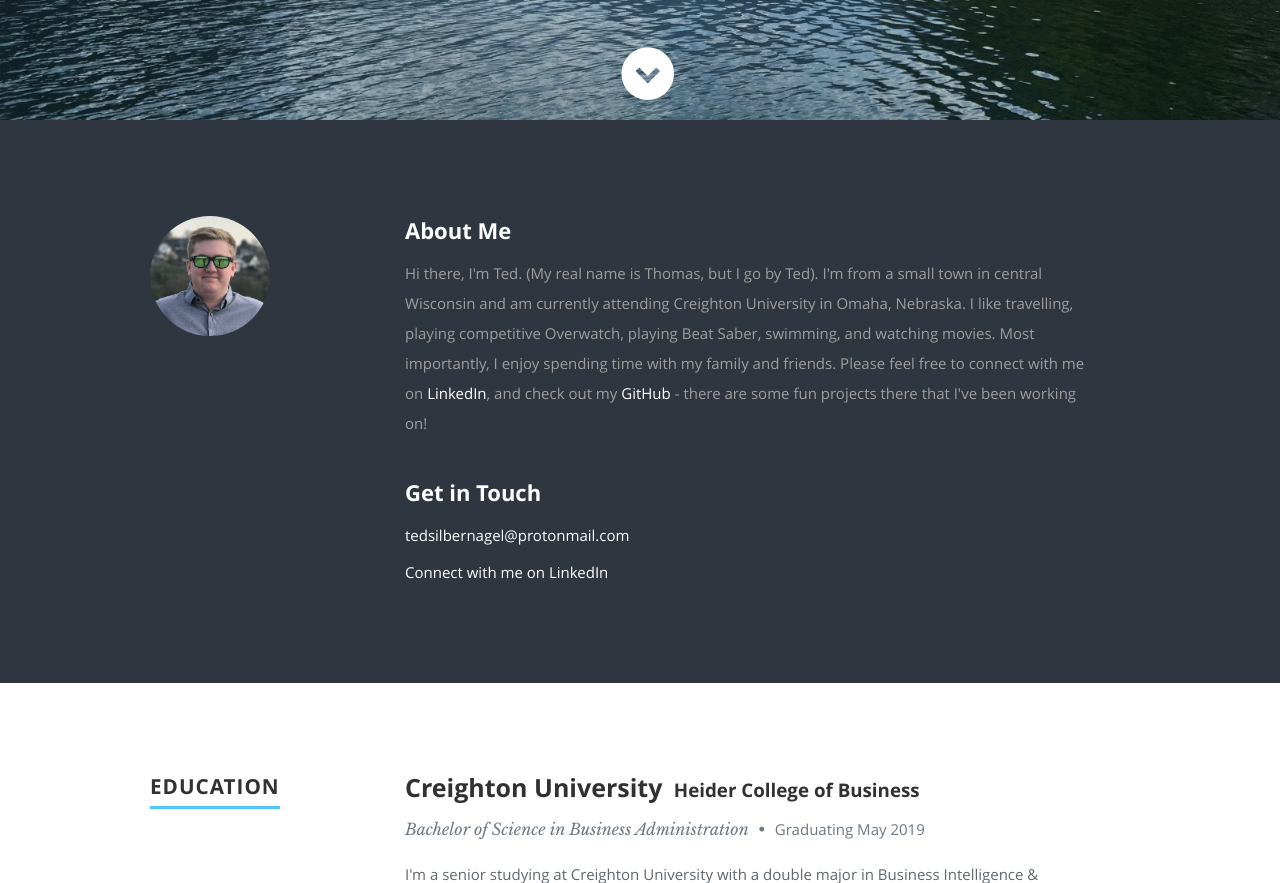
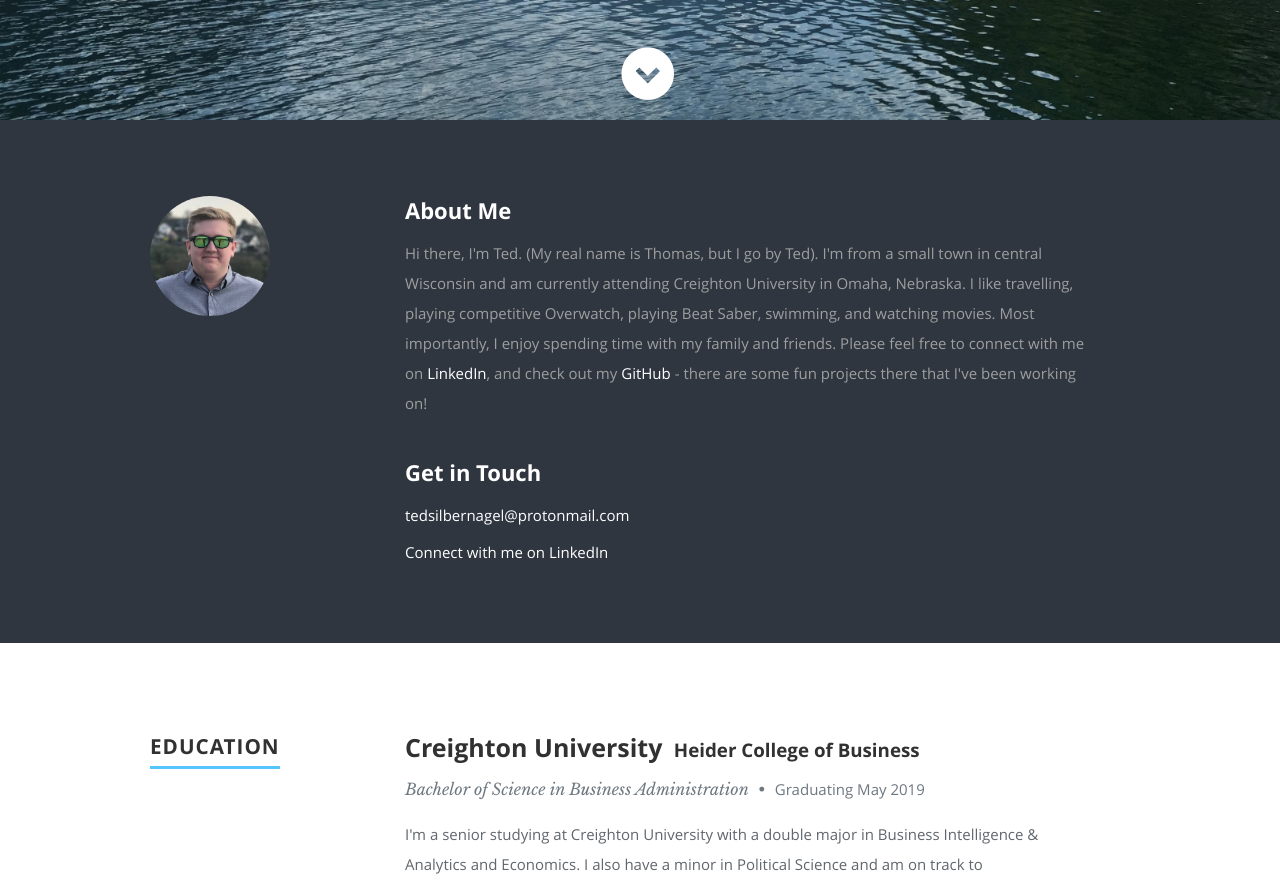
Before and after one commit to tedsilb/personal-site, a plain HTML site: page index.html in a window 1280 px wide. Shown: the part 680-1563 px from the top of the page. Drawn offline with Linux system fonts and the light colour scheme.

Commit message:
reduce About padding

```diff
--- a/css/custom.css
+++ b/css/custom.css
@@ -76,6 +76,12 @@ header .scrolldown a:hover {
 }
 header .scrolldown a {
   font-size: 350%;
+}
+
+/* Reduce About padding */
+#about {
+  padding-top: 76px;
+  padding-bottom: 46px;
 }
 
 /* Lighten About text */
```
